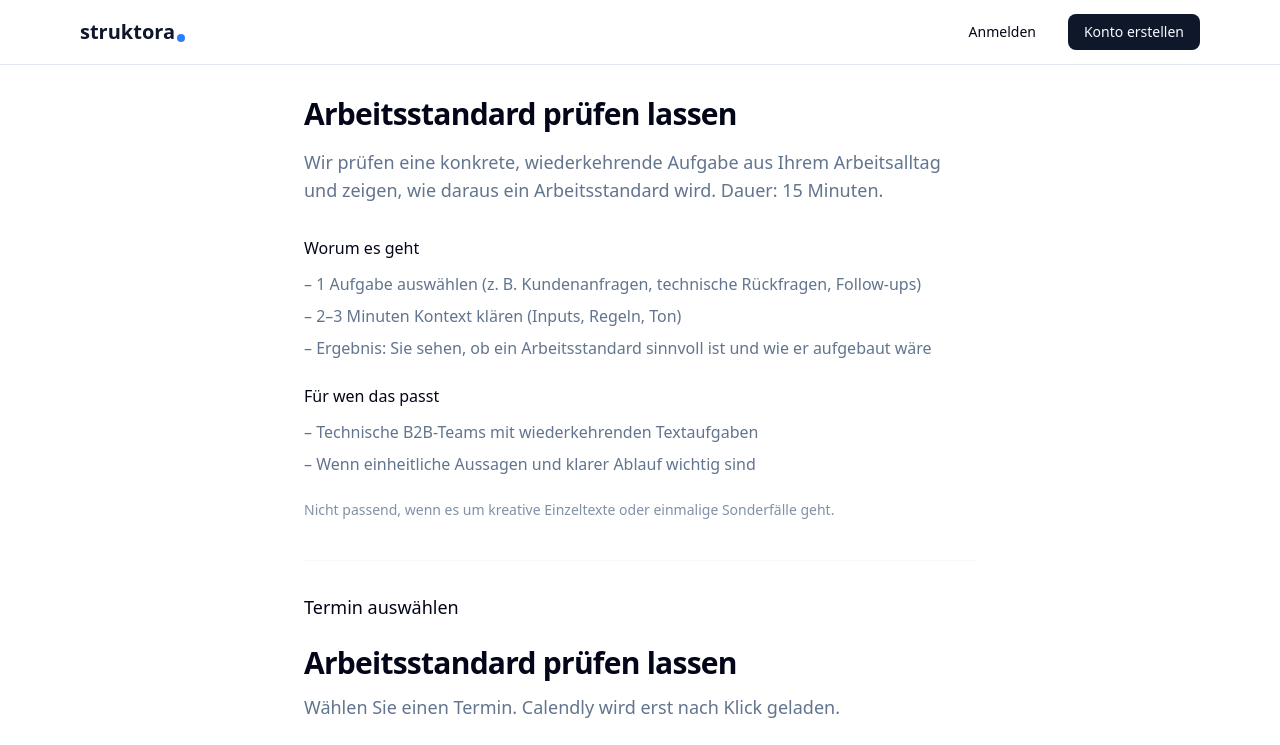
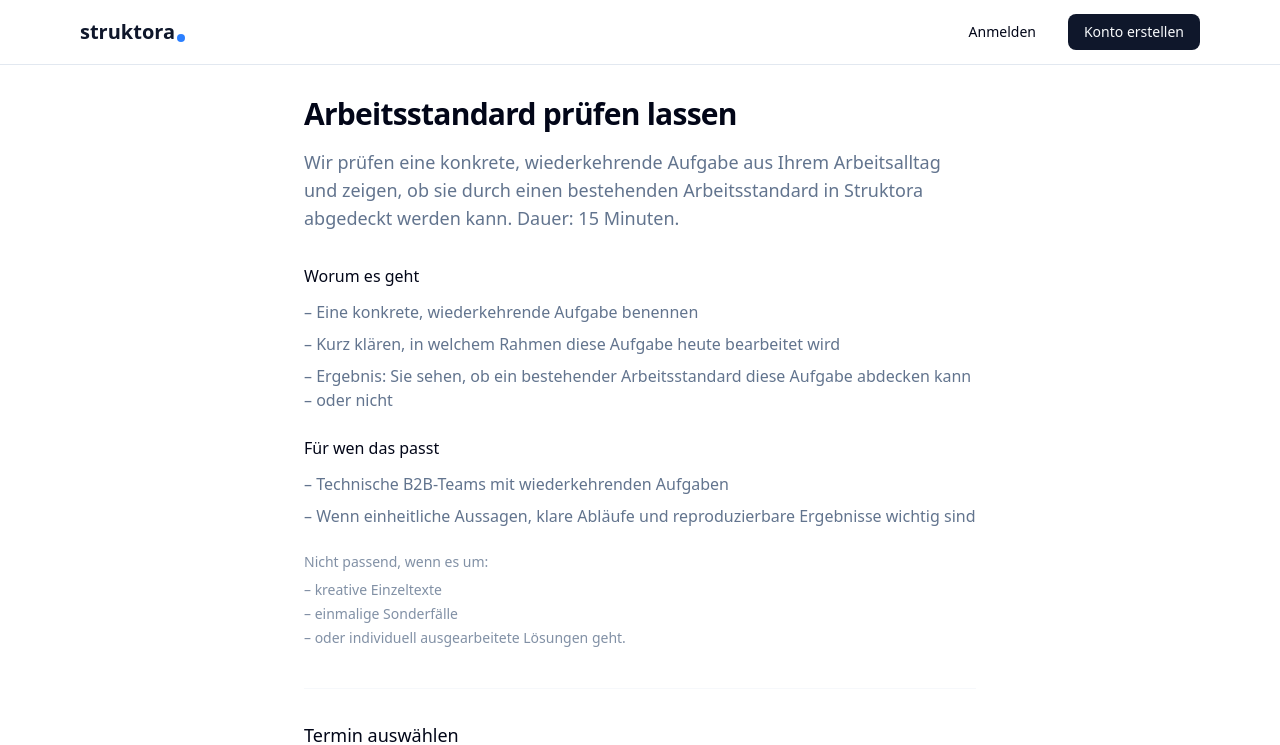
Before and after one commit to berndgalter-lab/struktora, a Next.js app: page /check in a window 1280 px wide. Shown: the top 745 px of the page. Built offline with nearby package versions, Linux system fonts and the light colour scheme.

Commit message:
upadate text

```diff
--- a/src/app/(marketing)/check/page.tsx
+++ b/src/app/(marketing)/check/page.tsx
@@ -9,54 +9,69 @@ export default function CheckPage() {
           Arbeitsstandard prüfen lassen
         </h1>
 
-        {/* Subline */}
+        {/* Subline (GEÄNDERT) */}
         <p className="mt-4 text-base text-muted-foreground md:text-lg">
           Wir prüfen eine konkrete, wiederkehrende Aufgabe aus Ihrem
-          Arbeitsalltag und zeigen, wie daraus ein Arbeitsstandard wird. Dauer:
-          15 Minuten.
+          Arbeitsalltag und zeigen, ob sie durch einen bestehenden
+          Arbeitsstandard in Struktora abgedeckt werden kann. Dauer: 15 Minuten.
         </p>
 
-        {/* Block: Worum es geht */}
+        {/* Block: Worum es geht (GEÄNDERT) */}
         <div className="mt-8">
           <h2 className="text-base font-medium text-foreground">
             Worum es geht
           </h2>
           <ul className="mt-3 space-y-2 text-muted-foreground">
+            <li>– Eine konkrete, wiederkehrende Aufgabe benennen</li>
             <li>
-              – 1 Aufgabe auswählen (z. B. Kundenanfragen, technische
-              Rückfragen, Follow-ups)
+              – Kurz klären, in welchem Rahmen diese Aufgabe heute bearbeitet
+              wird
             </li>
-            <li>– 2–3 Minuten Kontext klären (Inputs, Regeln, Ton)</li>
             <li>
-              – Ergebnis: Sie sehen, ob ein Arbeitsstandard sinnvoll ist und wie
-              er aufgebaut wäre
+              – Ergebnis: Sie sehen, ob ein bestehender Arbeitsstandard diese
+              Aufgabe abdecken kann – oder nicht
             </li>
           </ul>
         </div>
 
-        {/* Block: Für wen das passt */}
+        {/* Block: Für wen das passt (GEÄNDERT) */}
         <div className="mt-6">
           <h2 className="text-base font-medium text-foreground">
             Für wen das passt
           </h2>
           <ul className="mt-3 space-y-2 text-muted-foreground">
-            <li>– Technische B2B-Teams mit wiederkehrenden Textaufgaben</li>
-            <li>– Wenn einheitliche Aussagen und klarer Ablauf wichtig sind</li>
+            <li>– Technische B2B-Teams mit wiederkehrenden Aufgaben</li>
+            <li>
+              – Wenn einheitliche Aussagen, klare Abläufe und reproduzierbare
+              Ergebnisse wichtig sind
+            </li>
           </ul>
         </div>
 
-        {/* Block: Nicht passend */}
-        <p className="mt-6 text-sm text-muted-foreground/80">
-          Nicht passend, wenn es um kreative Einzeltexte oder einmalige
-          Sonderfälle geht.
+        {/* Block: Nicht passend (GEÄNDERT) */}
+        <div className="mt-6">
+          <p className="text-sm text-muted-foreground/80">
+            Nicht passend, wenn es um:
           </p>
+          <ul className="mt-2 space-y-1 text-sm text-muted-foreground/80">
+            <li>– kreative Einzeltexte</li>
+            <li>– einmalige Sonderfälle</li>
+            <li>– oder individuell ausgearbeitete Lösungen geht.</li>
+          </ul>
+        </div>
 
         {/* Trenner + Calendly */}
         <div className="mt-10 border-t border-border/30 pt-8">
-          <h2 className="mb-6 text-lg font-medium text-foreground">
+          <h2 className="text-lg font-medium text-foreground">
             Termin auswählen
           </h2>
 
+          {/* Subline unter Headline (NEU) */}
+          <p className="mt-2 text-sm text-muted-foreground">
+            Prüfung, ob ein bestehender Arbeitsstandard zu Ihrer Aufgabe passt.
+          </p>
+
+          <div className="mt-6">
             <CalendlyInlineClickToLoad
               url="https://calendly.com/bernd-galter-struktora"
               buttonLabel="Termin anzeigen"
@@ -70,6 +85,7 @@ export default function CheckPage() {
             />
           </div>
         </div>
+      </div>
     </main>
   );
 }
```
Lines whose indentation alone changed are shown as unchanged.
